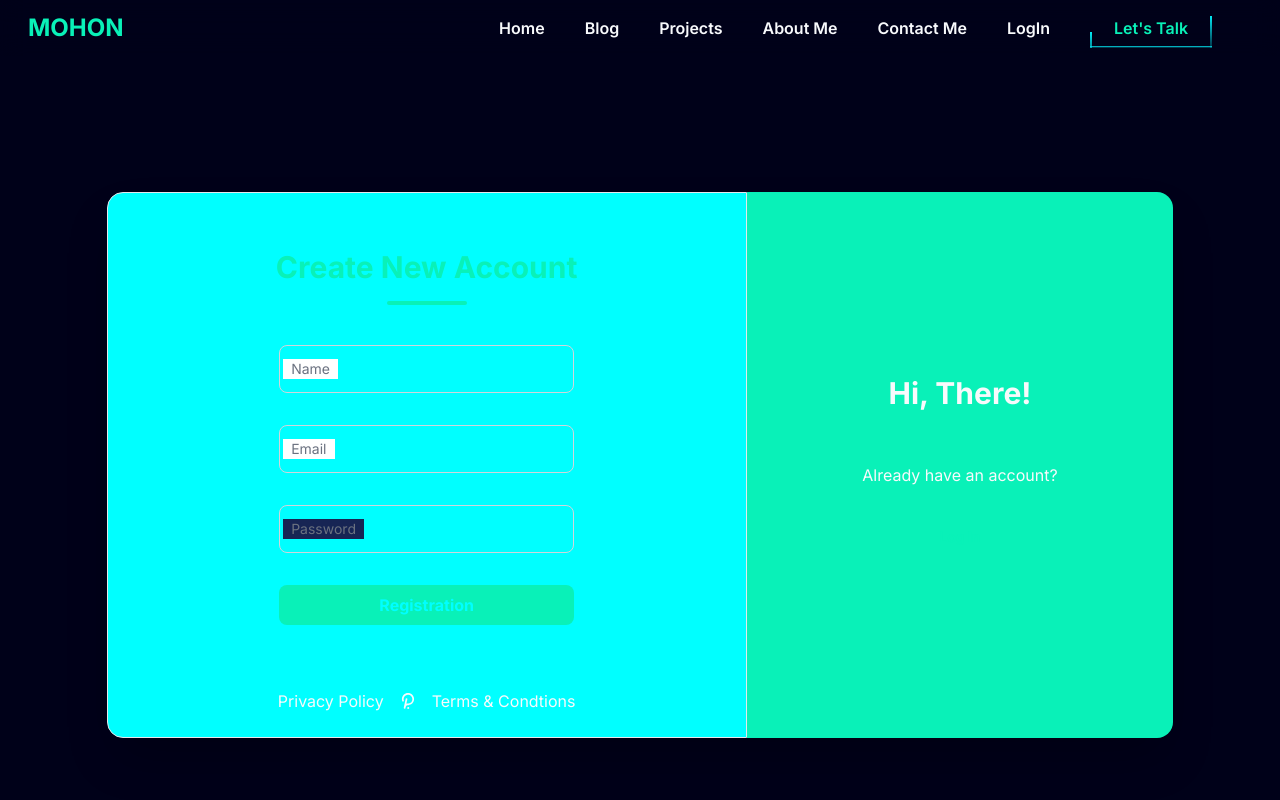
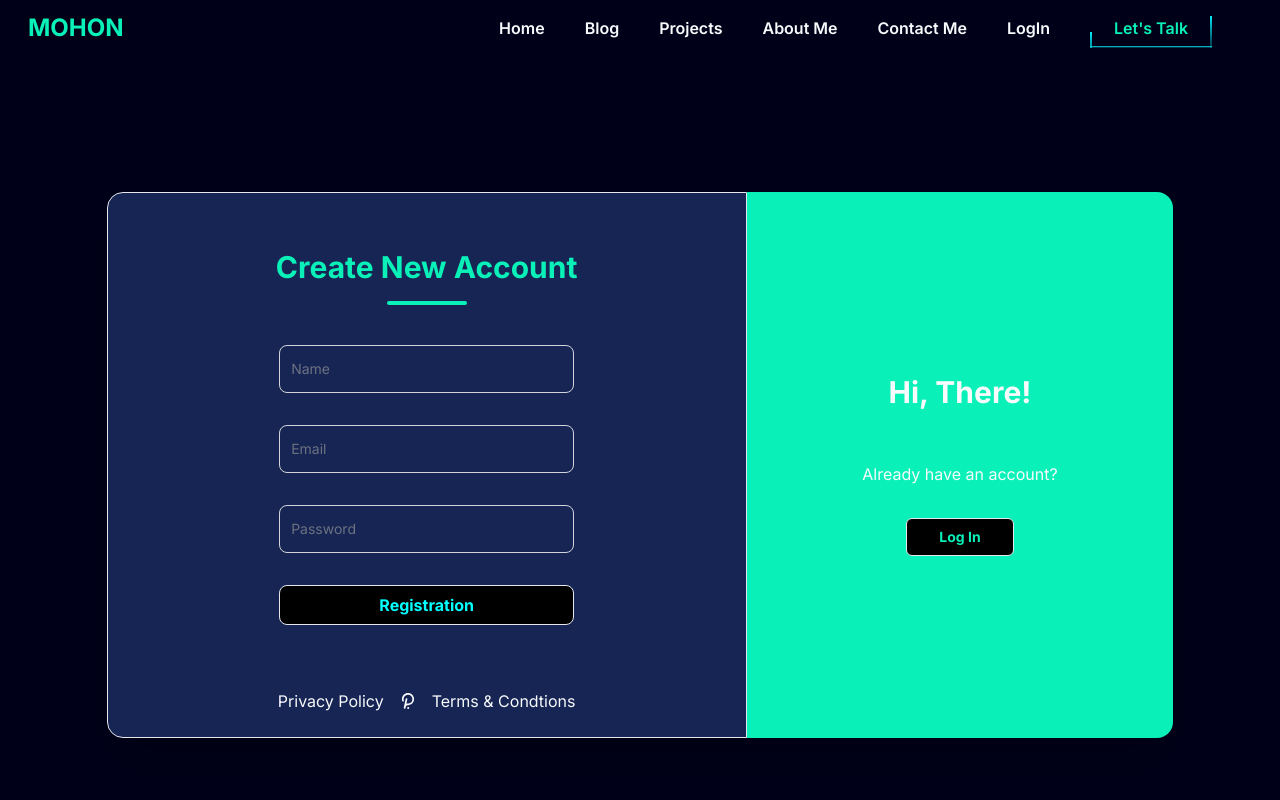
Before and after one commit to mohon0/Mohon, a Next.js app: page /signup in a window 1280 px wide. Shown: the top 800 px of the page. Built offline with nearby package versions, Linux system fonts and the light colour scheme; no server answers.

Commit message:
added singup page

```diff
--- a/src/app/dashboard/page.tsx
+++ b/src/app/dashboard/page.tsx
@@ -16,7 +16,7 @@ type DashboardDataProps = {
 export default function Dashboard() {
   const { status, data: session } = useSession();
   const [showConfirmation, setShowConfirmation] = useState(false);
-  const router = useRouter();
+
   const [dashboardData, setDashboardData] = useState<DashboardDataProps>({
     user: {
       id: "",
@@ -45,8 +45,6 @@ export default function Dashboard() {
         setIsLoading(false);
       });
   }, [status]);
-
-  const posts = dashboardData.user.posts || [];
 
   const handleDelete = async () => {
     setShowConfirmation(true);
--- a/src/app/signin/page.tsx
+++ b/src/app/signin/page.tsx
@@ -54,7 +54,8 @@ export default function Login() {
 
       const response = await signIn("credentials", {
         ...data,
-        redirect: false,
+        redirect: true,
+        callbackUrl: "/dashboard",
       });
 
       toast.dismiss(loadingToastId);
@@ -75,8 +76,9 @@ export default function Login() {
   };
 
   if (session) {
+    router.push("/dashboard");
     return (
-      <div>
+      <div className="mt-40 mx-auto flex items-center justify-center">
         You are already logged in. Go to{" "}
         <Link href={"/dashboard"} className="font-bold">
           Dashboard
@@ -88,14 +90,13 @@ export default function Login() {
   return (
     <div className="flex items-center justify-center w-screen mt-20 md:mt-32 lg:mt-48 ">
       <div className="grid md:grid-cols-5 grid-cols-1 rounded-2xl justify-around shadow-2xl md:w-10/12 w-11/12">
-        <div className="col-span-3 p-6 bg-primary-100 dark:bg-slate-400 border dark:border-none  md:rounded-l-2xl">
+        <div className="col-span-3 p-6 bg-blue-950  md:rounded-l-2xl">
           <section className="flex gap-4 items-center justify-center flex-col my-8">
             <h1 className="font-bold text-3xl md:text-4xl lg:text-5xl text-center text-primary-200">
-              Log in to PrimeTech
+              Log in to Continue
             </h1>
-            <span className="h-1 w-20 rounded-full bg-primary-200 flex"></span>
+            <span className="h-1 w-40 rounded-full bg-primary-100 flex"></span>
 
-            <p className="dark:text-primary-200">or use your email account</p>
             <form
               className="flex flex-col gap-8 my-6 w-full md:w-2/3 lg:w-1/2"
               onSubmit={loginUser}
@@ -116,7 +117,7 @@ export default function Login() {
                 onChange={handlePasswordChange}
                 value={data.password}
               />
-              <button className="flex items-center justify-center w-full h-10  bg-primary-200 rounded-lg text-primary-100 font-bold hover:bg-gray-900">
+              <button className="flex items-center justify-center w-full h-10 border-primary-200 bg-black border rounded-lg text-primary-200 font-bold hover:bg-gray-900">
                 Log In
               </button>
               <p className="md:hidden text-center">
@@ -128,17 +129,17 @@ export default function Login() {
             </form>
           </section>
         </div>
-        <div className="hidden md:flex bg-primary-200 dark:bg-gray-800 col-span-2  md:rounded-r-2xl gap-4 p-16 items-center justify-center text-center flex-col">
+        <div className="hidden md:flex bg-gray-800 col-span-2  md:rounded-r-2xl gap-4 p-16 items-center justify-center text-center flex-col">
           <span className="font-bold text-3xl text-lightgray-100">
             Hi, There!
           </span>
           <span className="h-1 w-20 rounded-full bg-lightgray-100 flex"></span>
           <span className="text-darkgray-100 my-4">
-            New to PrimeTech? Let&#39;s create a free account to start your
-            journey with us.
+            New Here? Let&#39;s create a free account to start your journey with
+            us.
           </span>
           <Link href="/signup">
-            <button className="bg-btn-100 px-8 py-2 rounded-md text-sm text-primary-200 hover:bg-slate-200 font-bold">
+            <button className=" border border-primary-200 px-8 py-2 rounded-md text-sm text-primary-200 hover:bg-gray-900 font-bold">
               Registration
             </button>
           </Link>
--- a/src/app/signup/page.tsx
+++ b/src/app/signup/page.tsx
@@ -81,6 +81,7 @@ export default function Login() {
     }
   };
   if (session) {
+    router.push("/dashboard");
     return (
       <div className="flex items-center justify-center w-screen h-screen">
         <p>You are already logged in.</p>
@@ -91,7 +92,7 @@ export default function Login() {
   return (
     <div className="flex items-center justify-center w-screen mt-20 md:mt-32 lg:mt-48 ">
       <div className="grid md:grid-cols-5 grid-cols-1 rounded-2xl justify-around shadow-2xl md:w-10/12 w-11/12">
-        <div className="col-span-3 p-6 bg-primary-100 dark:bg-slate-400 border dark:border-none  md:rounded-l-2xl">
+        <div className="col-span-3 p-6 bg-blue-950 border dark:border-none  md:rounded-l-2xl">
           <section className="flex gap-4 items-center justify-center flex-col my-8">
             <h1 className="font-bold text-primary-200 text-3xl text-center">
               Create New Account
@@ -125,7 +126,7 @@ export default function Login() {
                 onChange={handlePasswordChange}
                 value={data.password}
               />
-              <button className="flex items-center justify-center w-full h-10 bg-primary-200 rounded-lg text-primary-100 font-bold hover:bg-gray-900">
+              <button className="flex items-center justify-center w-full h-10 bg-black border rounded-lg text-primary-100 font-bold hover:bg-gray-900">
                 Registration
               </button>
             </form>
@@ -151,7 +152,7 @@ export default function Login() {
             Already have an account?
           </span>
           <Link href="/signin">
-            <button className="bg-btn-100 px-8 py-2 rounded-md text-sm text-primary-200 hover:bg-slate-200 font-bold">
+            <button className="bg-btn-100 px-8 py-2 rounded-md text-sm bg-black border text-primary-200 hover:bg-gray-900 font-bold">
               Log In
             </button>
           </Link>
--- a/src/components/common/input/SigninInput.tsx
+++ b/src/components/common/input/SigninInput.tsx
@@ -24,12 +24,12 @@ const SigninInput: React.FC<FormInputProps> = ({
           value={value}
           onChange={onChange}
           id={id}
-          className="flex w-full px-2.5 border pb-2.5 pt-4 text-sm text-gray-900  bg-transparent rounded-lg border-1 border-gray-300 appearance-none  focus:outline-none  peer"
+          className="flex w-full px-2.5 border pb-2.5 pt-4 text-sm text-gray-300  bg-transparent rounded-lg border-1 border-gray-300 appearance-none  focus:outline-none  peer"
           placeholder=""
         />
         <label
           htmlFor={id}
-          className="absolute text-sm text-gray-500  duration-300 transform -translate-y-4 scale-75 top-2 z-10 origin-[0] bg-white dark:bg-slate-400 dark:text-lightgray-200 px-2 peer-focus:px-2 peer-focus:text-black  peer-placeholder-shown:scale-100 peer-placeholder-shown:-translate-y-1/2 peer-placeholder-shown:top-1/2 peer-focus:top-0 peer-focus:scale-75  left-1"
+          className="absolute text-sm text-gray-500  duration-300 transform -translate-y-4 scale-75 top-2 z-10 origin-[0] bg-blue-950 dark:text-lightgray-200 px-2 peer-focus:px-2 peer-focus:text-white  peer-placeholder-shown:scale-100 peer-placeholder-shown:-translate-y-1/2 peer-placeholder-shown:top-1/2 peer-focus:top-0 peer-focus:scale-75  left-1"
         >
           {label}
         </label>
--- a/src/components/core/Comment.tsx
+++ b/src/components/core/Comment.tsx
@@ -92,7 +92,7 @@ function CommentForm({ postId }: CommentFormProps) {
               </div>
               <div>
                 <button
-                  className="px-6 py-2 border-primary-200 hover:border-primary-100"
+                  className="px-6 py-2 border rounded-lg border-primary-200 hover:border-primary-100"
                   type="submit"
                 >
                   Submit
--- a/src/components/core/CommentList.tsx
+++ b/src/components/core/CommentList.tsx
@@ -184,7 +184,8 @@ function CommentsList({ postId, onCommentAdded }: CommentsListProps) {
               {(session?.user?.email === adminEmail ||
                 session?.user?.name === comment.author.name) && (
                 <button
-                  className="bg-primary-200 px-3 h-8 rounded-md text-white dark:bg-primary-200 border"
+                  title="delete comment"
+                  className="bg-red-600 px-3 h-8 rounded-md text-white"
                   onClick={() => handleDelete(comment.id)}
                 >
                   Delete
```
